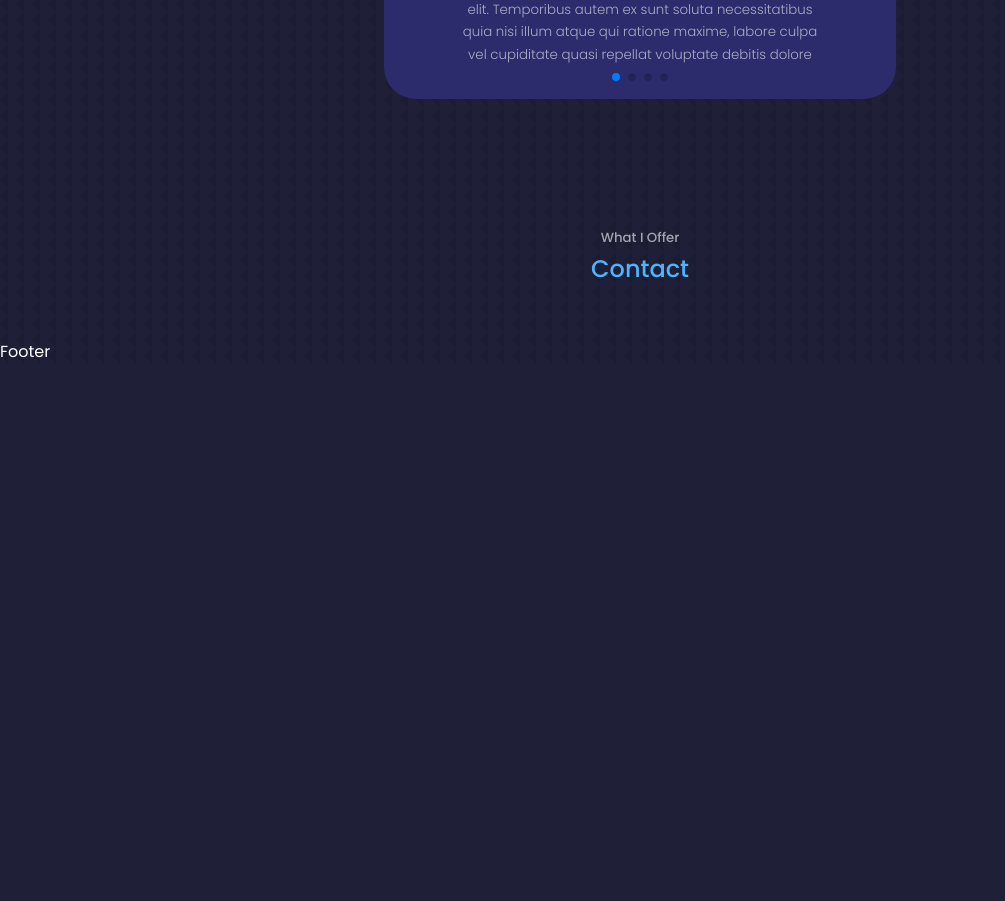
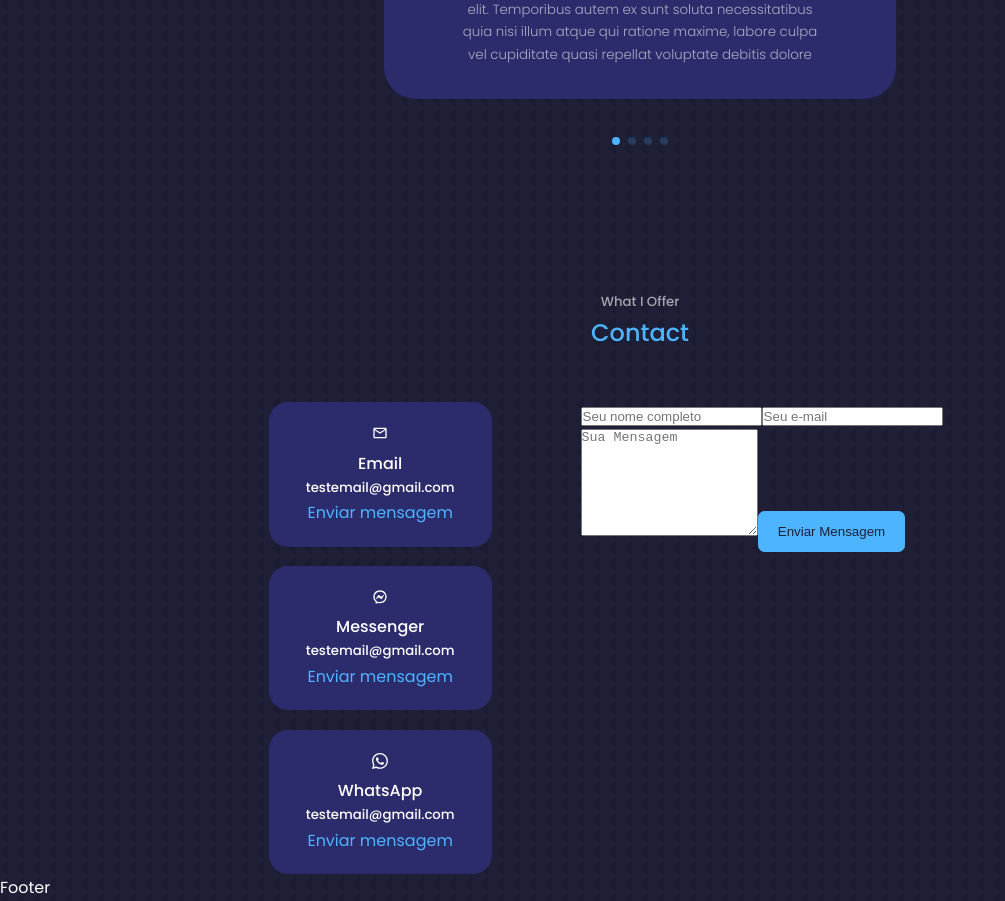
Before and after one commit to glecio/portfolio-react, a React (Create React App) app: page / in a window 1280 px wide. Shown: the part 4340-5241 px from the top of the page, without its empty margins (0-1005 px from the left). Before the commit the page ends 4705 px from the top, so only its background shows below. Built offline with nearby package versions, Linux system fonts and the light colour scheme.

Commit message:
Contact Section

```diff
--- a/src/components/contact/Contact.jsx
+++ b/src/components/contact/Contact.jsx
@@ -1,11 +1,47 @@
 import React from 'react'
 import './contact.css'
+import {MdOutlineEmail} from 'react-icons/md'
+import {RiMessengerLine} from 'react-icons/ri'
+import {BsWhatsapp} from 'react-icons/bs'
+
 
 const Contact = () => {
   return (
     <section id='contact'>
       <h5>What I Offer</h5>
       <h2>Contact</h2>
+      <div className="container contact__container">
+        <div className="contact__options">
+          <article className="contact__option">
+            <MdOutlineEmail />
+            <h4>Email</h4>
+            <h5>testemail@gmail.com</h5>
+            <a href="mailto:testeemail@gmail.com" target='_blank' rel='noreferrer' >Enviar mensagem</a>
+
+          </article>
+          <article className="contact__option">
+            <RiMessengerLine />
+            <h4>Messenger</h4>
+            <h5>testemail@gmail.com</h5>
+            <a href="mailto:testeemail@gmail.com" target='_blank' rel='noreferrer' >Enviar mensagem</a>
+
+          </article>
+          <article className="contact__option">
+            <BsWhatsapp />
+            <h4>WhatsApp</h4>
+            <h5>testemail@gmail.com</h5>
+            <a href="mailto:testeemail@gmail.com" target='_blank' rel='noreferrer' >Enviar mensagem</a>
+
+          </article>
+        </div>
+        <form action="">
+          <input type="text" name="name" id="" placeholder='Seu nome completo' required/>
+          <input type="email" name="email" placeholder='Seu e-mail' required/>
+          <textarea name="message" id="" rows="7" placeholder='Sua Mensagem'></textarea>
+          <button type='submit' className="btn btn-primary">Enviar Mensagem</button>
+        </form>
+
+      </div>
     </section>
   )
 }
--- a/src/components/contact/contact.css
+++ b/src/components/contact/contact.css
@@ -0,0 +1,26 @@
+.container.contact__container {
+    width: 58%;
+    display: grid;
+    grid-template-columns: 30% 58%;
+    gap: 12%;
+}
+
+.contact__options {
+    display: flex;
+    flex-direction: column;
+    gap: 1.2rem
+}
+
+.contact__option {
+    background: var(--color-bg-variant);
+    padding: 1.2rem;
+    border-radius: 1.2rem;
+    text-align: center;
+    border: 1px solid transparent;
+    transition: var(--transition);
+}
+
+.contact__option:hover {
+    background: transparent;
+    border-color: var(--color-primary-variant);
+}
--- a/src/components/testimonials/testimonials.css
+++ b/src/components/testimonials/testimonials.css
@@ -1,5 +1,6 @@
 .container.testimonials__container {
     width: 40%;
+    padding-bottom: 4rem;
 }
 
 .client__avatar {
@@ -27,18 +28,22 @@
     margin: 0.8rem auto 0;
 }
 
+.swiper-pagination-clickable .swiper-pagination-bullet {
+    background: var(--color-primary);
+}
+
 
 
 /* ===================== MEDIA QUERIES (MEDIUM DEVICES) ===================== */
 @media screen and (max-width: 1024px){
-    .containrer.testimonials__container {
-        width: 60%;
+    .container.testimonials__container {
+        width: 80%;
     }
 }
 
 /* ===================== MEDIA QUERIES (SMALL DEVICES) ===================== */
 @media screen and (max-width: 600px){
-    .containrer.testimonials__container {
+    .container.testimonials__container {
         width: var(--container-width-sm);
     }
 
```
